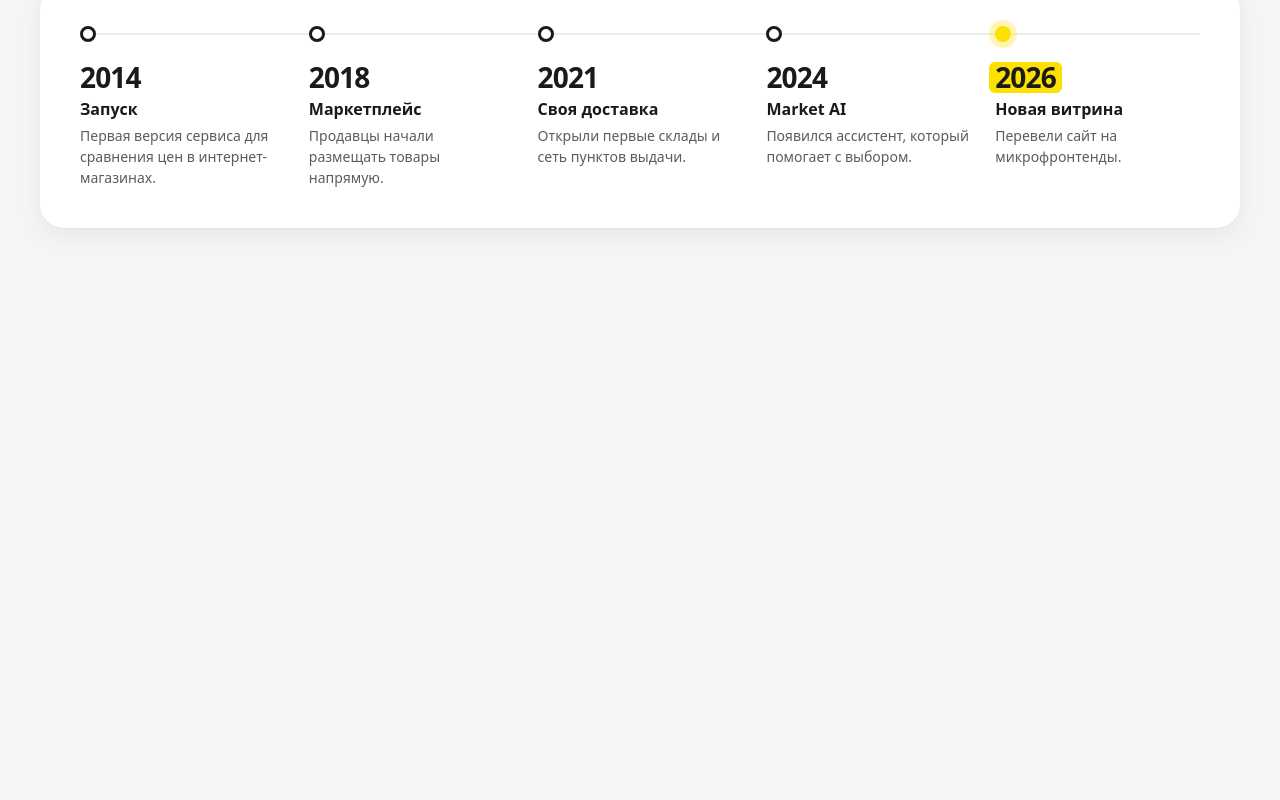
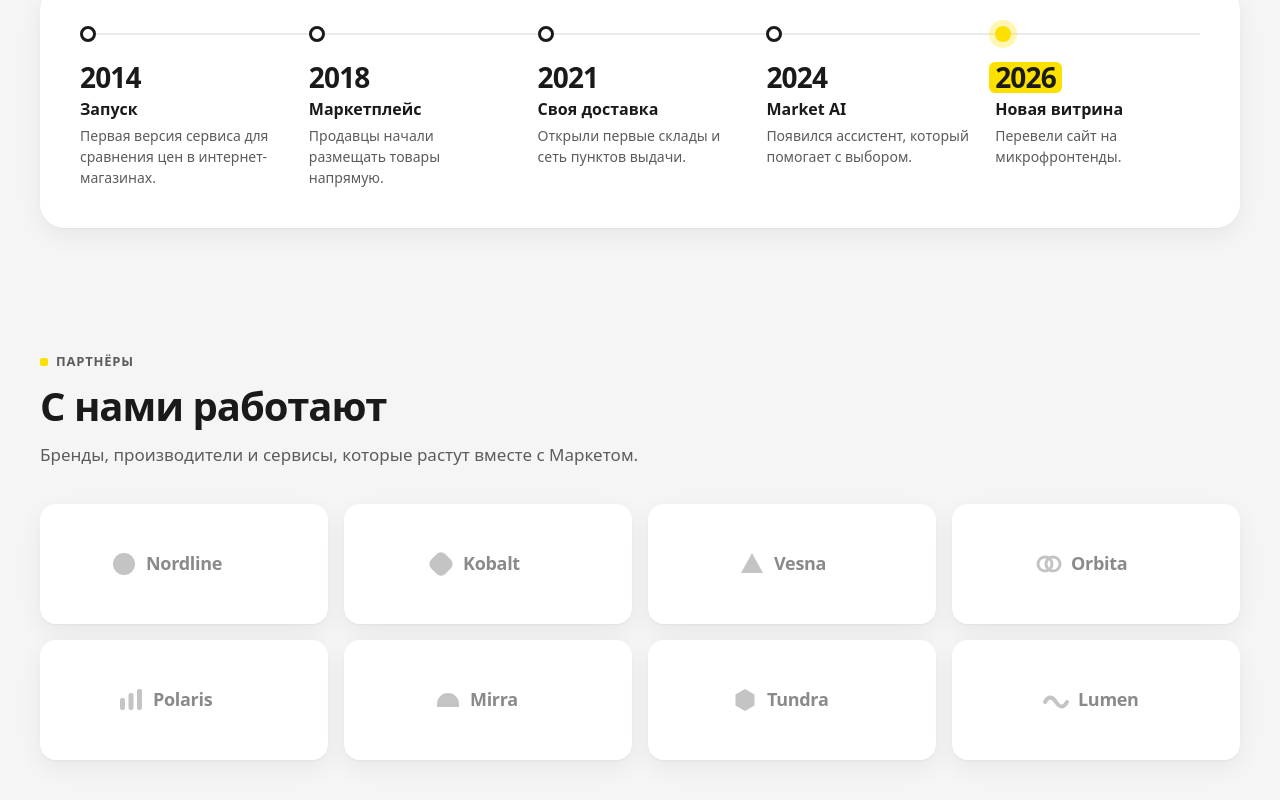
Before and after one commit to K1yotakaaa/yandex-market-clone, a React (Vite) app in the folder apps/remotes/about/: page / in a window 1280 px wide. Shown: the part 2033-2833 px from the top of the page. Before the commit the page ends 2357 px from the top, so only its background shows below. Built offline with nearby package versions, Linux system fonts and the light colour scheme.

Commit message:
feat(about): add partners section

```diff
--- a/apps/remotes/about/src/AboutPage.tsx
+++ b/apps/remotes/about/src/AboutPage.tsx
@@ -5,6 +5,7 @@ import { Hero } from './components/Hero';
 import { Stats } from './components/Stats';
 import { Directions } from './components/Directions';
 import { Timeline } from './components/Timeline';
+import { Partners } from './components/Partners';
 import styles from './AboutPage.module.css';
 
 const SECTION_IDS = NAV_ITEMS.map((item) => item.id);
@@ -20,6 +21,7 @@ export default function AboutPage() {
         <Stats />
         <Directions />
         <Timeline />
+        <Partners />
       </main>
     </div>
   );
--- /dev/null
+++ b/apps/remotes/about/src/components/PartnerLogo.tsx
@@ -0,0 +1,51 @@
+type Props = {
+  name: string;
+  variant: number;
+  className?: string;
+};
+
+const MARK = 'var(--partner-mark, currentColor)';
+
+const MARKS = [
+  <circle key="c" cx="14" cy="14" r="11" style={{ fill: MARK }} />,
+  <rect key="r" x="4" y="4" width="20" height="20" rx="6" transform="rotate(45 14 14)" style={{ fill: MARK }} />,
+  <path key="t" d="M14 3l11 20H3L14 3z" style={{ fill: MARK }} />,
+  <g key="rings">
+    <circle cx="10" cy="14" r="7" fill="none" strokeWidth="3" style={{ stroke: MARK }} />
+    <circle cx="18" cy="14" r="7" fill="none" strokeWidth="3" style={{ stroke: MARK }} />
+  </g>,
+  <g key="bars">
+    <rect x="3" y="12" width="5" height="12" rx="2" style={{ fill: MARK }} />
+    <rect x="11.5" y="7" width="5" height="17" rx="2" style={{ fill: MARK }} />
+    <rect x="20" y="3" width="5" height="21" rx="2" style={{ fill: MARK }} />
+  </g>,
+  <path key="half" d="M3 18a11 11 0 0 1 22 0v3H3v-3z" style={{ fill: MARK }} />,
+  <path key="hex" d="M14 3l9.5 5.5v11L14 25l-9.5-5.5v-11L14 3z" style={{ fill: MARK }} />,
+  <path key="wave" d="M3 16c3.5-6 7-6 11 0s7.5 6 11 0" fill="none" strokeWidth="4" strokeLinecap="round" style={{ stroke: MARK }} />,
+];
+
+export function PartnerLogo({ name, variant, className }: Props) {
+  const width = 44 + name.length * 13;
+  return (
+    <svg
+      viewBox={`0 0 ${width} 28`}
+      height="28"
+      className={className}
+      role="img"
+      aria-label={name}
+    >
+      {MARKS[variant % MARKS.length]}
+      <text
+        x="36"
+        y="20"
+        fontFamily="system-ui, -apple-system, 'Segoe UI', Roboto, sans-serif"
+        fontSize="18"
+        fontWeight="700"
+        letterSpacing="-0.3"
+        fill="currentColor"
+      >
+        {name}
+      </text>
+    </svg>
+  );
+}
--- /dev/null
+++ b/apps/remotes/about/src/components/Partners.module.css
@@ -0,0 +1,52 @@
+.grid {
+  display: grid;
+  grid-template-columns: repeat(2, minmax(0, 1fr));
+  gap: 12px;
+  margin: 0;
+  padding: 0;
+  list-style: none;
+}
+
+.tile {
+  --partner-mark: var(--ym-partner-mark);
+
+  display: grid;
+  place-items: center;
+  height: 96px;
+  padding: 0 16px;
+  border-radius: var(--ym-radius-m);
+  background: var(--ym-card);
+  color: var(--ym-text-3);
+  box-shadow: var(--ym-shadow);
+  transition: color 0.2s, background 0.2s, box-shadow 0.2s;
+}
+
+.tile:hover {
+  --partner-mark: var(--ym-yellow);
+
+  color: var(--ym-text);
+  background: var(--ym-card-hover);
+  box-shadow: var(--ym-shadow-hover);
+}
+
+.logo {
+  display: block;
+  width: auto;
+  max-width: 100%;
+  height: 24px;
+}
+
+@media (min-width: 640px) {
+  .grid {
+    grid-template-columns: repeat(4, minmax(0, 1fr));
+    gap: 16px;
+  }
+
+  .tile {
+    height: 120px;
+  }
+
+  .logo {
+    height: 28px;
+  }
+}
--- /dev/null
+++ b/apps/remotes/about/src/components/Partners.tsx
@@ -0,0 +1,23 @@
+import { PARTNERS } from '../data/content';
+import { PartnerLogo } from './PartnerLogo';
+import { Section } from './Section';
+import styles from './Partners.module.css';
+
+export function Partners() {
+  return (
+    <Section
+      id="partners"
+      eyebrow="Партнёры"
+      title="С нами работают"
+      lead="Бренды, производители и сервисы, которые растут вместе с Маркетом."
+    >
+      <ul className={styles.grid}>
+        {PARTNERS.map((name, index) => (
+          <li key={name} className={styles.tile}>
+            <PartnerLogo name={name} variant={index} className={styles.logo} />
+          </li>
+        ))}
+      </ul>
+    </Section>
+  );
+}
--- a/apps/remotes/about/src/data/content.ts
+++ b/apps/remotes/about/src/data/content.ts
@@ -78,7 +78,16 @@ export const MILESTONES: Milestone[] = [
   { year: '2026', title: 'Новая витрина', text: 'Перевели сайт на микрофронтенды.' },
 ];
 
-export const PARTNERS: string[] = [];
+export const PARTNERS: string[] = [
+  'Nordline',
+  'Kobalt',
+  'Vesna',
+  'Orbita',
+  'Polaris',
+  'Mirra',
+  'Tundra',
+  'Lumen',
+];
 
 export const CONTACTS = {
   email: '',
```
